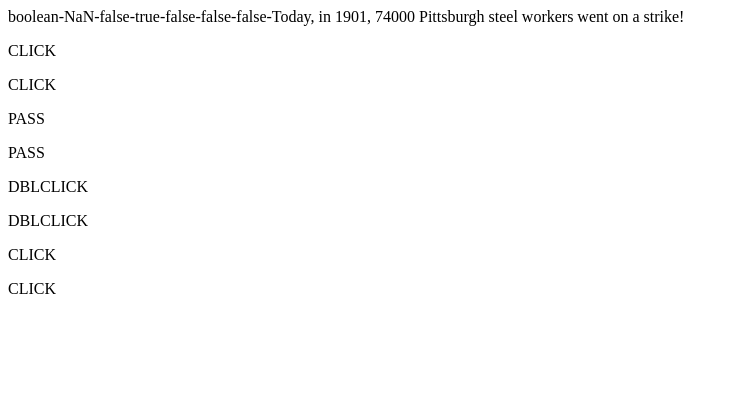
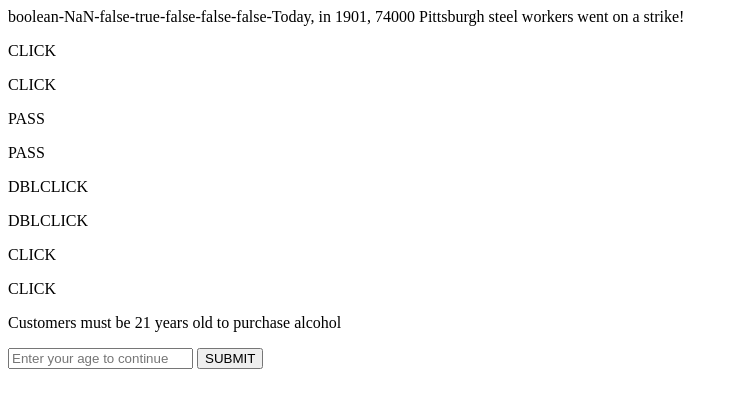
Before and after one commit to eaevanarnett/javascript_projects, a plain HTML site: page project5_comparisons_coercion/index5.html in a window 1280 px wide. Shown: the whole page, without its empty margins (0-738 px from the left). Drawn offline with Linux system fonts and the light colour scheme.

Commit message:
Tech Academy Assignment

```diff
--- a/project5_comparisons_coercion/JS5/main5.js
+++ b/project5_comparisons_coercion/JS5/main5.js
@@ -41,6 +41,13 @@ function tonFunction() {
     document.getElementById("ton").innerHTML = !(Math.SQRT2 == 65);
 }
 
+function qualify() {
+    var years, can_purchase;
+    years = document.getElementById("age").value;
+    can_purchase = (years < 21) ? "You are too young":"You are of age";
+    document.getElementById("purchase").innerHTML = can_purchase + " to buy alcohol.";
+}
+
 console.log(12 * 8);
 console.log(7 > 7);
 console.log("weather" == "cold");
--- a/project5_comparisons_coercion/index5.html
+++ b/project5_comparisons_coercion/index5.html
@@ -6,6 +6,7 @@
         <script src="JS5/main5.js"></script>
     </head>
     <body>
+
         <p id="example" onclick="myFunction()">CLICK</p>
         <p id="eg" onclick="theirFunction()">CLICK</p>
         <p id="ei" onmouseover="theFunction()">PASS</p>
@@ -14,5 +15,11 @@
         <p id="repeat" ondblclick="herFunction()">DBLCLICK</p>
         <p id="not" onclick="notFunction()">CLICK</p>
         <p id="ton" onclick="tonFunction()">CLICK</p>
+
+        <p>Customers must be 21 years old to purchase alcohol</p>
+        <input id="age" value="" placeholder="Enter your age to continue">
+        <button onclick="qualify()">SUBMIT</button>
+        <p id="purchase"></p>
+
     </body>
 </html>
```
